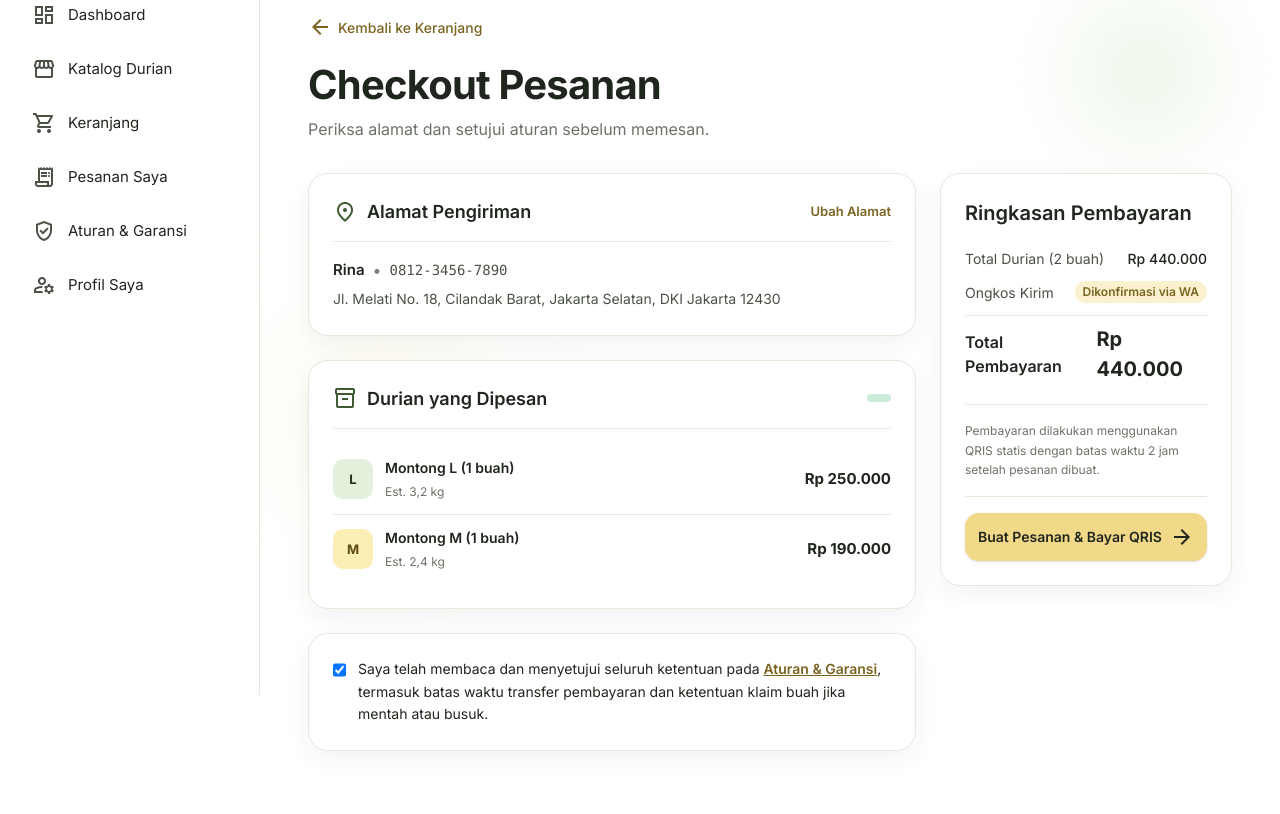
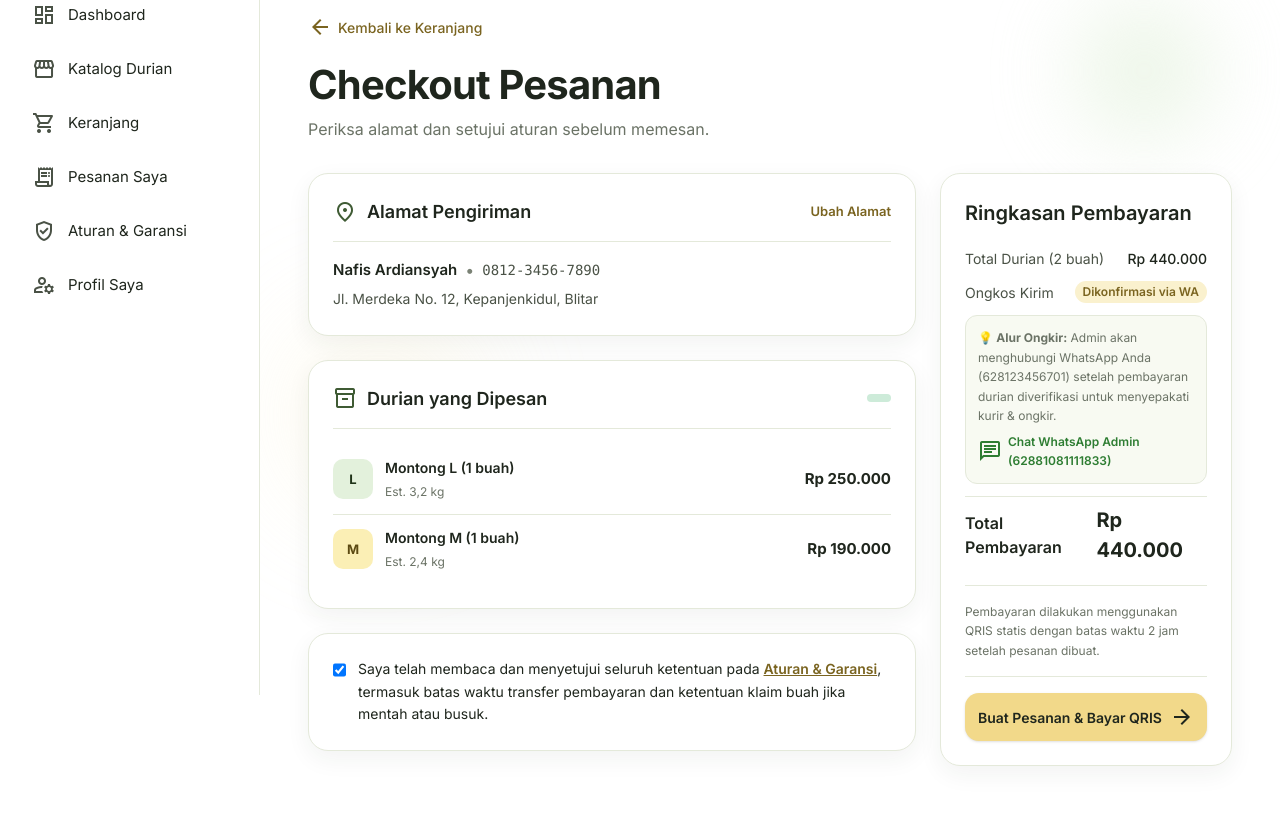
Before and after one commit to rraiir/duren, a Laravel app: template resources/views/buyer/checkout.blade.php in a window 1280 px wide. Shown: the part 105-919 px from the top of the page. Before the commit the page ends 856 px from the top, so only its background shows below. Run offline with Laravel 12, Linux system fonts and the light colour scheme; the template is opened without the code that fills it: most values are stand-ins (such as "Sample title", 1, 10 or a date in 2020); style sheets or scripts are compiled from the project's sources.

Commit message:
Menyesuaikan data pembeli dan kontak admin di halaman checkout

```diff
--- a/resources/views/buyer/checkout.blade.php
+++ b/resources/views/buyer/checkout.blade.php
@@ -33,17 +33,17 @@
 
             <div id="address-display">
                 <div class="flex items-center gap-2 mb-1.5">
-                    <span class="font-semibold text-[15px] text-[#1F261D]">Rina</span>
+                    <span class="font-semibold text-[15px] text-[#1F261D]">{{ auth()->user()->name ?? 'Nafis Ardiansyah' }}</span>
                     <span class="text-[#7A8275]">•</span>
-                    <span class="text-[14px] text-[#4A5246] font-mono">0812-3456-7890</span>
+                    <span class="text-[14px] text-[#4A5246] font-mono">{{ auth()->user()->phone ?? '0812-3456-7890' }}</span>
                 </div>
                 <p class="text-[14px] text-[#4A5246] leading-relaxed" id="address-text">
-                    Jl. Melati No. 18, Cilandak Barat, Jakarta Selatan, DKI Jakarta 12430
+                    {{ auth()->user()->address ?? 'Jl. Merdeka No. 12, Kepanjenkidul, Blitar' }}
                 </p>
             </div>
 
             <div id="address-edit" class="hidden mt-3">
-                <textarea class="w-full p-3 rounded-[12px] border border-[#E4E9DA] text-[14px] text-[#1F261D] focus:outline-none focus:border-[#B7D7A8]" rows="3" id="address-input">Jl. Melati No. 18, Cilandak Barat, Jakarta Selatan, DKI Jakarta 12430</textarea>
+                <textarea class="w-full p-3 rounded-[12px] border border-[#E4E9DA] text-[14px] text-[#1F261D] focus:outline-none focus:border-[#B7D7A8]" rows="3" id="address-input">{{ auth()->user()->address ?? 'Jl. Merdeka No. 12, Kepanjenkidul, Blitar' }}</textarea>
                 <div class="flex justify-end gap-2 mt-2">
                     <button type="button" class="px-4 py-1.5 rounded-[10px] border border-[#E4E9DA] text-[13px] hover:bg-[#F8FAF2]" onclick="toggleEditAddress()">Batal</button>
                     <button type="button" class="px-4 py-1.5 rounded-[10px] bg-[#E3F1DC] text-[#1F3318] font-semibold text-[13px]" onclick="saveAddress()">Simpan</button>
@@ -115,6 +115,15 @@
                     <span class="text-[#4A5246]">Ongkos Kirim</span>
                     <span class="text-[12px] font-semibold text-[#7A6420] bg-[#FAF1CE] px-2 py-0.5 rounded-full">Dikonfirmasi via WA</span>
                 </div>
+                <div class="p-3 rounded-[12px] bg-[#F8FAF2] border border-[#E4E9DA] text-[12px] text-[#4A5246] space-y-1.5 leading-relaxed">
+                    <p class="text-[#6B7366]">
+                        💡 <strong>Alur Ongkir:</strong> Admin akan menghubungi WhatsApp Anda ({{ auth()->user()->phone ?? '628123456701' }}) setelah pembayaran durian diverifikasi untuk menyepakati kurir & ongkir.
+                    </p>
+                    <a href="https://wa.me/{{ $waAdminSistem ?? '62881081111833' }}?text=Halo%20Admin%20DuREN,%20saya%20mau%20konfirmasi%20ongkos%20kirim%20pesanan%20saya" target="_blank" class="inline-flex items-center gap-1.5 text-[#2E7D32] font-semibold hover:underline">
+                        <span class="material-symbols-outlined text-[15px]">chat</span>
+                        <span>Chat WhatsApp Admin ({{ $waAdminSistem ?? '62881081111833' }})</span>
+                    </a>
+                </div>
                 <div class="flex items-center justify-between text-[16px] pt-2 border-t border-[#E4E9DA]">
                     <span class="font-semibold text-[#1F261D]">Total Pembayaran</span>
                     <span class="font-bold text-[20px] text-[#1F261D]">Rp 440.000</span>
```
